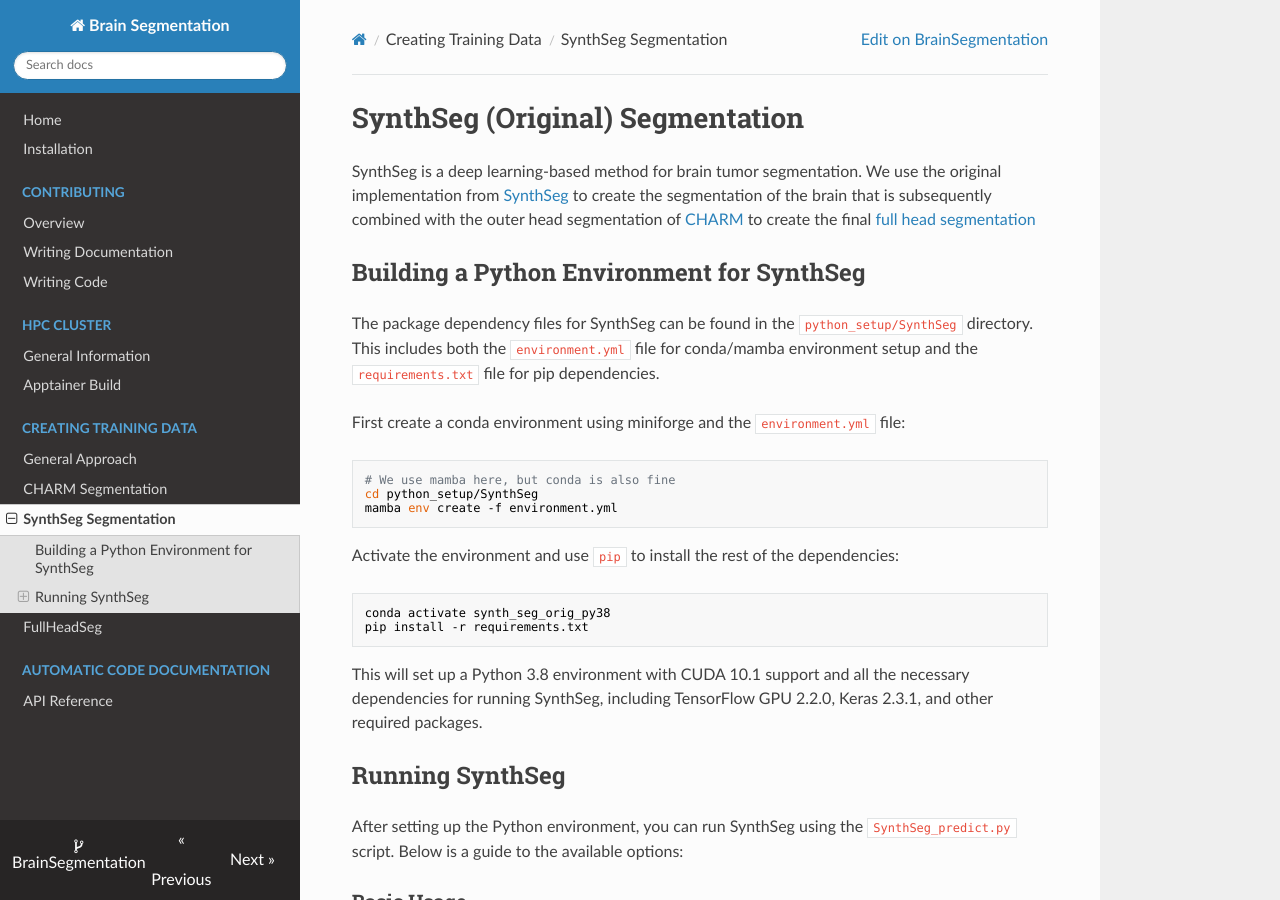
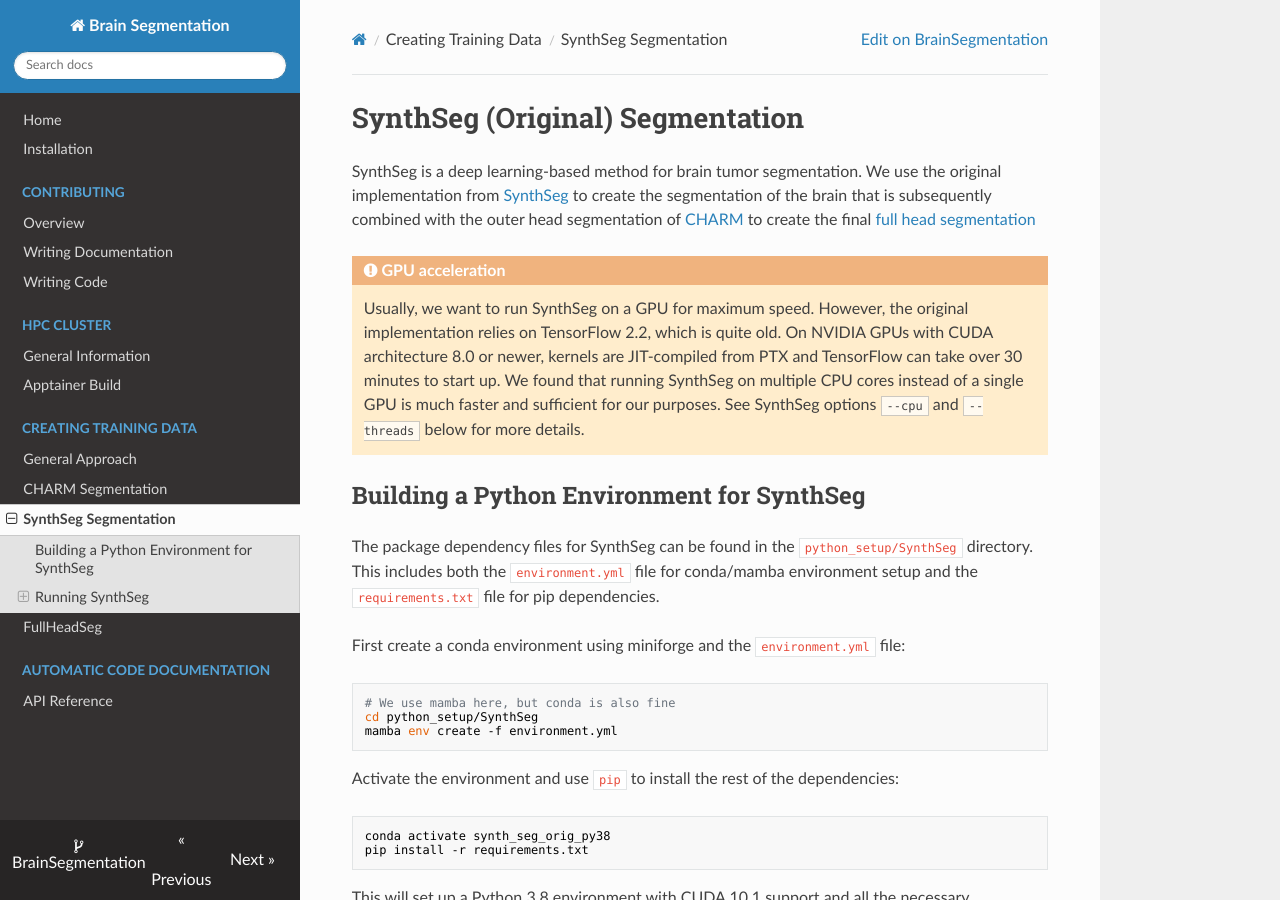
Before and after one commit to halirutan/BrainSegmentation, an MkDocs documentation site: the page built from docs/training_data/synth_seg.md, in a window 1280 px wide and 900 px high. Built offline with MkDocs 1.6.1, drawn with Linux system fonts in a browser that asks for light colours; nearby versions of some CDN libraries.

Commit message:
Update SynthSeg documentation with CPU usage recommendation

```diff
--- a/docs/training_data/synth_seg.md
+++ b/docs/training_data/synth_seg.md
@@ -4,6 +4,15 @@ SynthSeg is a deep learning-based method for brain tumor segmentation.
 We use the original implementation from [SynthSeg](https://github.com/BBillot/SynthSeg) to create the segmentation of
 the brain that is subsequently combined with the outer head segmentation of [CHARM](./charm.md) to create the final
 [full head segmentation](./FullHeadSeg.md)
+
+!!! warning "GPU acceleration"
+    Usually, we want to run SynthSeg on a GPU for maximum speed.
+    However, the original implementation relies on TensorFlow 2.2, which is quite old.
+    On NVIDIA GPUs with CUDA architecture 8.0 or newer, kernels are JIT-compiled from PTX and TensorFlow can take
+    over 30 minutes to start up.
+    We found that running SynthSeg on multiple CPU cores instead of a single GPU is much faster and sufficient for
+    our purposes.
+    See SynthSeg options `--cpu` and `--threads` below for more details.
 
 ## Building a Python Environment for SynthSeg
 
```
